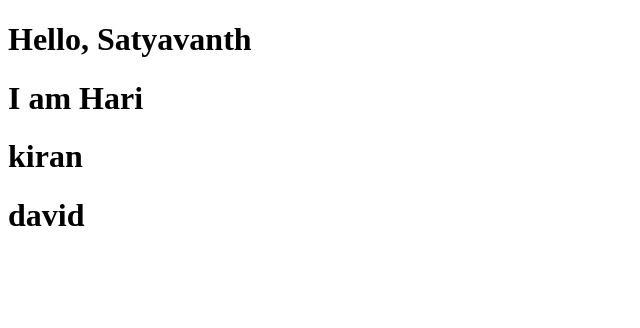
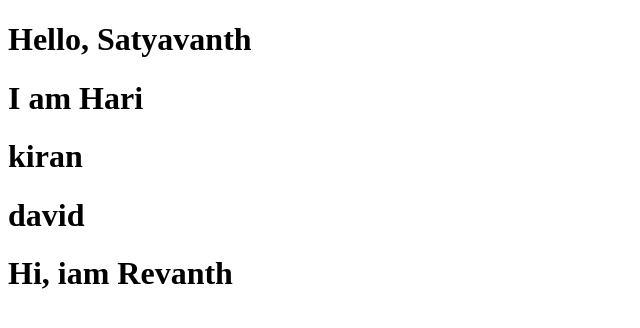
Before and after one commit to satyavanthdevops/test, a plain HTML site: page index.html in a window 1280 px wide. Shown: the whole page, without its empty margins (0-640 px from the left). Drawn offline with Linux system fonts and the light colour scheme.

Commit message:
Update index.html

```diff
--- a/index.html
+++ b/index.html
@@ -10,5 +10,6 @@
     <h1> I am Hari</h1>
     <h1>kiran</h1>
     <h1>david</h1>
+    <h1>Hi, iam Revanth</h1>
 </body>
 </html>
```
